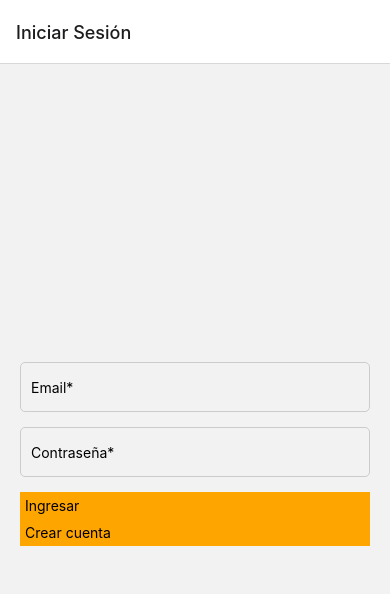
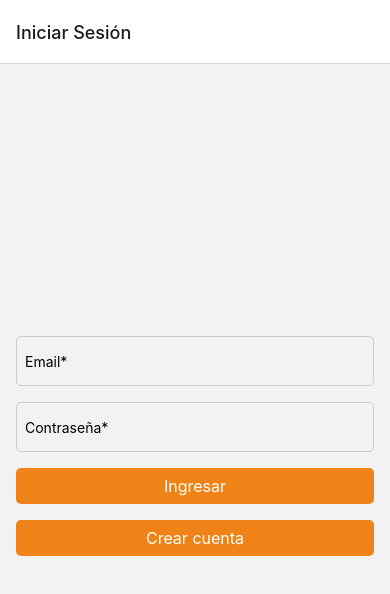
Before and after one commit to RExequiel/Tecso-muma-native, a React Native app: screen /Login in a window 390 px wide. Shown: the top 594 px of the page. Built offline with nearby package versions, Linux system fonts and the light colour scheme.

Commit message:
feat: add theme && Home UI

```diff
--- a/package.json
+++ b/package.json
@@ -13,6 +13,8 @@
     "@react-native-async-storage/async-storage": "^2.0.0",
     "@react-navigation/native": "^6.1.18",
     "@react-navigation/native-stack": "^6.11.0",
+    "@rneui/base": "^4.0.0-rc.7",
+    "@rneui/themed": "^4.0.0-rc.8",
     "axios": "^1.7.7",
     "expo": "~51.0.28",
     "expo-status-bar": "~1.12.1",
--- a/src/screens/Auth/Login/LoginScreen.js
+++ b/src/screens/Auth/Login/LoginScreen.js
@@ -1,12 +1,11 @@
 import React from "react";
 import * as Yup from "yup";
-import { View, TextInput, Button, Text, StyleSheet } from "react-native";
+import { View, TextInput, Button, Text, StyleSheet, TouchableOpacity } from "react-native";
 import { useNavigation } from "@react-navigation/native";
 import AsyncStorage from "@react-native-async-storage/async-storage";
 import authenticationService from "../../../services/authenticationService";
 import { Formik } from "formik";
 import { styles } from "./LoginStyles";
-import { TouchableOpacity } from "react-native";
 
 const validationSchema = Yup.object().shape({
   email: Yup.string()
@@ -84,13 +83,19 @@ function Login() {
             {touched.password && errors.password && (
               <Text style={styles.errorText}>{errors.password}</Text>
             )}
+
             <TouchableOpacity
-              disabled={isSubmitting} style={styles.button} onPress={formikHandleSubmit}>
-              <Text>Ingresar</Text>
+              disabled={isSubmitting}
+              style={styles.button}
+              onPress={formikHandleSubmit}>
+              <Text style={styles.buttonText}>Ingresar</Text>
             </TouchableOpacity>
+
             <TouchableOpacity
-              disabled={isSubmitting} style={styles.button} onPress={() => navigation.navigate("Register")}>
-              <Text>Crear cuenta</Text>
+              disabled={isSubmitting}
+              style={styles.button}
+              onPress={() => navigation.navigate("Register")}>
+              <Text style={styles.buttonText}>Crear cuenta</Text>
             </TouchableOpacity>
           </View>
         )}
--- a/src/screens/Auth/Login/LoginStyles.js
+++ b/src/screens/Auth/Login/LoginStyles.js
@@ -1,29 +1,39 @@
 import { StyleSheet } from "react-native";
+import { colors, spacing, typography } from "../../../theme/theme";
 
 export const styles = StyleSheet.create({
   container: {
     flex: 1,
     justifyContent: "center",
-    padding: 20,
+    padding: spacing.medium,
   },
   input: {
     height: 50,
-    borderColor: "#ccc",
+    borderColor: colors.border,
     borderWidth: 1,
     borderRadius: 5,
-    marginBottom: 15,
-    paddingHorizontal: 10,
+    marginBottom: spacing.medium,
+    paddingHorizontal: spacing.small,
   },
   inputError: {
     borderColor: "red",
   },
   errorText: {
     color: "red",
-    marginBottom: 10,
+    marginBottom: spacing.small,
   },
-  button:{
-    backgroundColor: "orange",
-    padding: 5,
-    textAlign: "center"
-  }
+  button: {
+    backgroundColor: colors.secondary,
+    paddingVertical: spacing.small,
+    paddingHorizontal: spacing.medium,
+    borderRadius: 5,
+    marginBottom: spacing.medium,
+    justifyContent: "center",
+    alignItems: "center",
+  },
+  buttonText: {
+    color: colors.white,
+    fontSize: typography.fontSizeMedium,
+    textAlign: "center",
+  },
 });
--- a/src/screens/Home/HomeScreen.js
+++ b/src/screens/Home/HomeScreen.js
@@ -1,12 +1,86 @@
-import React from "react";
-import { View, Text, Button } from "react-native";
+import React, { useState, useEffect } from "react";
+import { View, Text, TextInput, Button, FlatList, Image, TouchableOpacity, ActivityIndicator, ScrollView, StyleSheet } from "react-native";
+import Icon from "react-native-vector-icons/FontAwesome";
+import { Badge, Card } from "@rneui/base";
+import mascotasService from "../../services/mascotasService";
 import { styles } from "./HomeStyles";
 
-export default function HomeScreen({ navigation }) {
+const HomeScreen = () => {
+  const [mascotas, setMascotas] = useState([]);
+  const [loading, setLoading] = useState(true);
+  const categories = ["Gato", "Perro", "Hamster", "Conejo"];
+
+  useEffect(() => {
+    const fetchMascotas = async () => {
+      try {
+        const response = await mascotasService.getMascotas();
+        setMascotas(response);
+        setLoading(false);
+      } catch (err) {
+        console.error("Error al cargar las mascotas. Por favor, intenta de nuevo.", err);
+        setLoading(false);
+      }
+    };
+
+    fetchMascotas();
+  }, []);
+
+  if (loading)
+    return (
+      <View style={styles.loadingContainer}>
+        <ActivityIndicator size="large" color="#0000ff" />
+      </View>
+    );
+
   return (
-    <View style={styles.container}>
-      <Text style={styles.title}>Bienvenido a la App</Text>
-      <Button title="Cerrar Sesión" onPress={() => navigation.replace("Auth")} />
-    </View>
+    <ScrollView>
+
+      <View style={styles.searchContainer}>
+        <TextInput style={styles.searchInput} placeholder="Nombre; estado, protectora y sexo" />
+        <TouchableOpacity style={styles.searchButton}>
+          <Icon name="search" size={20} color="white" />
+        </TouchableOpacity>
+      </View>
+
+      <View style={styles.categoryContainer}>
+        <Text style={styles.title}>Categorías</Text>
+        <View style={styles.categoryList}>
+          {categories.map((category, index) => (
+            <TouchableOpacity key={index} style={styles.categoryButton}>
+              <Text>{category}</Text>
+            </TouchableOpacity>
+          ))}
+        </View>
+      </View>
+
+      <View style={styles.animalsContainer}>
+        <Text style={styles.title}>Animales</Text>
+        <FlatList
+          data={mascotas}
+          keyExtractor={(item, index) => index.toString()}
+          renderItem={({ item }) => (
+            <Card>
+              <Card.Title>{item.nombre}</Card.Title>
+              <Card.Image source={{ uri: item.fotos[0] }} />
+              <View style={styles.cardBody}>
+                <Text style={styles.cardText}>{item.ciudad}</Text>
+                <Badge value={item.sexo === "Macho" ? "♂" : "♀"} status={item.sexo === "Macho" ? "primary" : "error"} />
+              </View>
+              <Button title="Editar" color="#F08318" onPress={() => {}} />
+            </Card>
+          )}
+          ListEmptyComponent={<Text>No hay animales registrados actualmente</Text>}
+        />
+      </View>
+
+      {/* Botón flotante */}
+      <TouchableOpacity style={styles.floatingButton}>
+        <Icon name="plus" size={25} color="white" />
+      </TouchableOpacity>
+    </ScrollView>
   );
-}
+};
+
+
+
+export default HomeScreen;
--- a/src/screens/Home/HomeStyles.js
+++ b/src/screens/Home/HomeStyles.js
@@ -1,14 +1,72 @@
 import { StyleSheet } from "react-native";
+import { colors, spacing, typography } from "../../theme/theme";
 
 export const styles = StyleSheet.create({
-  container: {
+  loadingContainer: {
     flex: 1,
     justifyContent: "center",
     alignItems: "center",
-    padding: 16,
+  },
+  searchContainer: {
+    flexDirection: "row",
+    paddingHorizontal: spacing.small,
+    marginTop: spacing.small,
+    alignItems: "center",
+  },
+  searchInput: {
+    flex: 1,
+    borderColor: colors.text,
+    borderWidth: 1,
+    borderRadius: 5,
+    paddingHorizontal: spacing.small,
+    height: 40,
+  },
+  searchButton: {
+    backgroundColor: colors.primary,
+    padding: spacing.small,
+    marginLeft: spacing.small,
+    borderRadius: 5,
+  },
+  categoryContainer: {
+    padding: spacing.medium,
+  },
+  categoryList: {
+    flexDirection: "row",
+    flexWrap: "wrap",
+  },
+  categoryButton: {
+    backgroundColor: colors.background,
+    padding: spacing.small,
+    margin: spacing.small,
+    borderRadius: 5,
   },
   title: {
-    fontSize: 24,
-    marginBottom: 24,
+    fontSize: typography.fontSizeLarge,
+    fontWeight: "bold",
+    marginBottom: spacing.small,
+    color: colors.text,
+  },
+  animalsContainer: {
+    padding: spacing.medium,
+  },
+  cardBody: {
+    flexDirection: "row",
+    justifyContent: "space-between",
+    marginVertical: spacing.small,
+  },
+  cardText: {
+    fontSize: typography.fontSizeMedium,
+    color: colors.text,
+  },
+  floatingButton: {
+    position: "absolute",
+    bottom: spacing.large,
+    right: spacing.large,
+    backgroundColor: colors.secondary,
+    width: 50,
+    height: 50,
+    borderRadius: 25,
+    justifyContent: "center",
+    alignItems: "center",
   },
 });
--- a/src/services/api.js
+++ b/src/services/api.js
@@ -3,7 +3,7 @@ import AsyncStorage from '@react-native-async-storage/async-storage';
 import authenticationService from './authenticationService';
 
 const api = axios.create({
-  baseURL: 'http://localhost:8082',
+  baseURL: 'http://192.168.1.35:8082',
   headers: {
     'Content-Type': 'application/json',
     Accept: 'application/json',
@@ -31,7 +31,6 @@ api.interceptors.response.use(
     const originalRequest = error.config;
     const status = error.response ? error.response.status : null;
 
-    // Si el token ha expirado (por ejemplo, status 401), intentamos refrescar el token
     if (status === 401 && !originalRequest._retry) {
       originalRequest._retry = true;
 
@@ -39,10 +38,8 @@ api.interceptors.response.use(
         const refreshToken = await AsyncStorage.getItem('refreshToken');
         const response = await authenticationService.refreshToken(refreshToken);
 
-        // Guardar el nuevo token en AsyncStorage
         await AsyncStorage.setItem('accessToken', response.token);
 
-        // Repetir la solicitud original con el nuevo token
         originalRequest.headers['Authorization'] = `Bearer ${response.token}`;
         return api(originalRequest);
       } catch (refreshError) {
--- a/src/services/authenticationService.js
+++ b/src/services/authenticationService.js
@@ -6,7 +6,6 @@ const authenticationService = {
     try {
       const response = await api.post('/api/Authentication/token', { user, password });
 
-      // Almacenar el accessToken y refreshToken en AsyncStorage
       const { token, refreshToken } = response.data;
       AsyncStorage.setItem('accessToken', token);
       AsyncStorage.setItem('refreshToken', refreshToken);
@@ -18,12 +17,10 @@ const authenticationService = {
     }
   },
 
-  // Método para refrescar el token
   refreshToken: async (token) => {
     try {
       const response = await api.post('/api/Authentication/refresh-token', { token });
 
-      // Actualizar el accessToken
       AsyncStorage.setItem('accessToken', response.data.token);
       return response.data;
     } catch (error) {
--- /dev/null
+++ b/src/theme/theme.js
@@ -0,0 +1,24 @@
+export const colors = {
+  primary: "#002e5a",
+  secondary: "#F08318",
+  background: "#f5f5f5",
+  text: "#333333",
+  white: "#ffffff",
+  black: "#000000",
+  border: "#ccc",
+  placeholderText: "#6c757d",
+};
+
+export const typography = {
+  fontSizeSmall: 12,
+  fontSizeMedium: 16,
+  fontSizeLarge: 20,
+  fontFamily: "Roboto",
+  fontFamilyBold: "Roboto",
+};
+
+export const spacing = {
+  small: 8,
+  medium: 16,
+  large: 24,
+};
```
Also changed, not shown: 1 other file (tests, documents, lock files or other folders).
